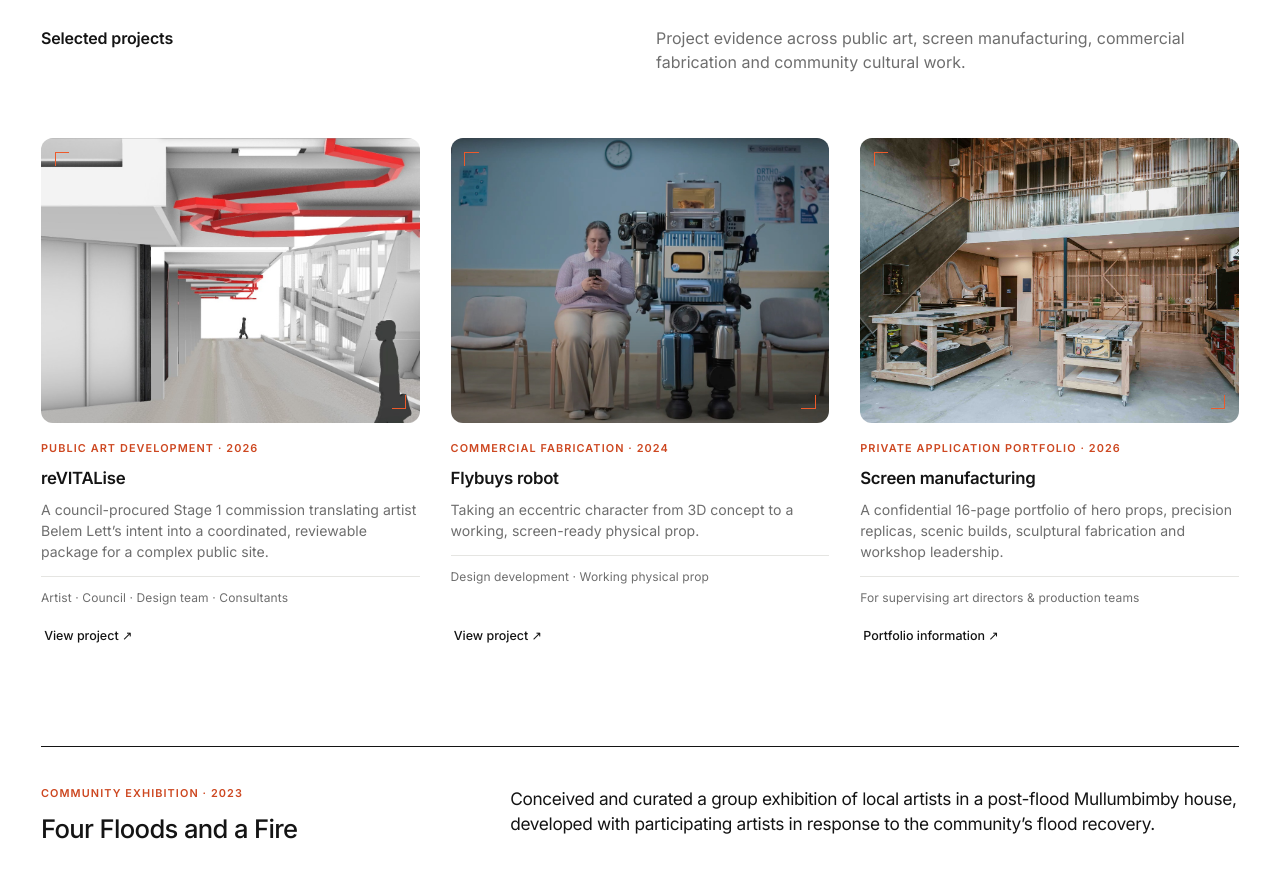
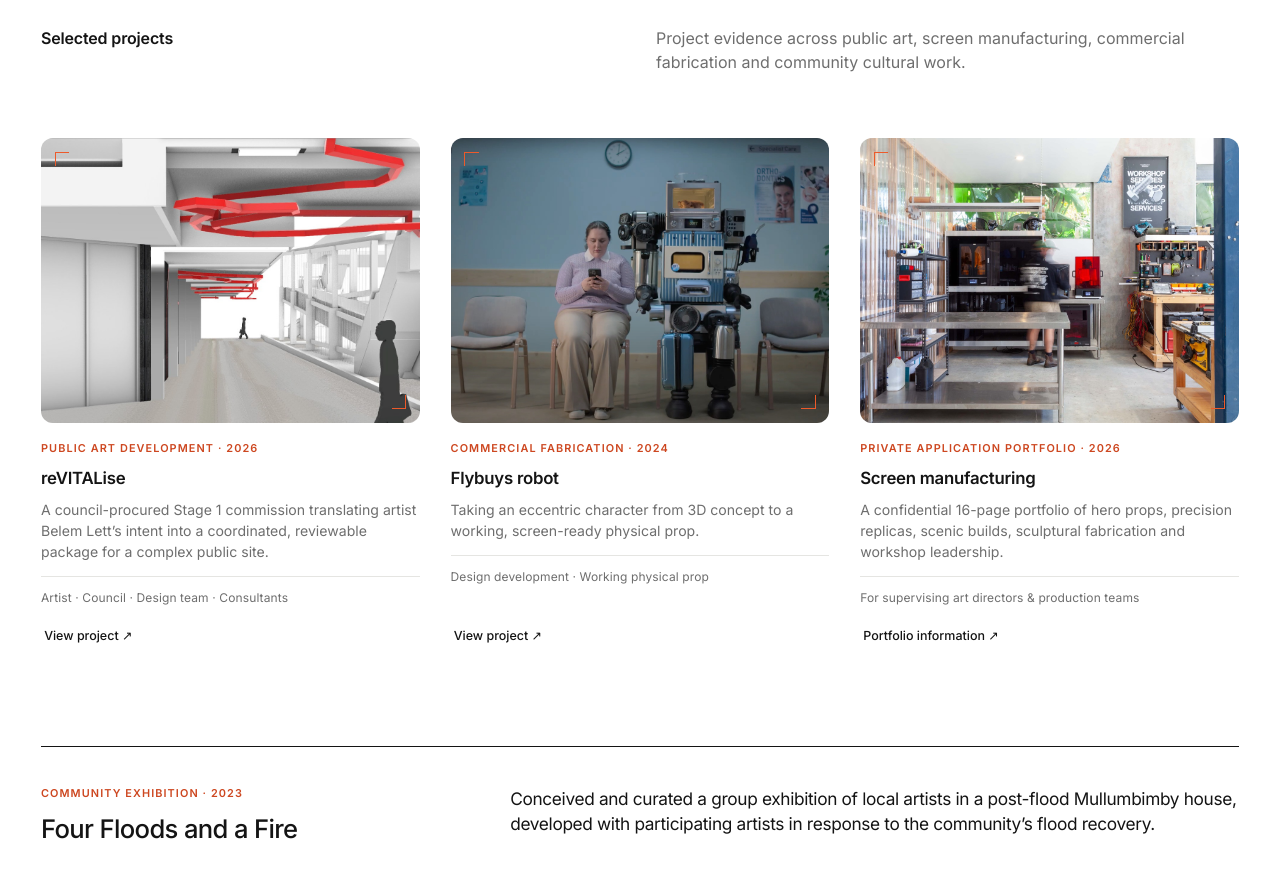
Before and after one commit to tradearts/brycenoakes.net, a plain HTML site: page index.html in a window 1280 px wide. Shown: the part 2100-2969 px from the top of the page. Drawn offline with Linux system fonts and the light colour scheme.

Commit message:
Restore active workshop image on screen card

```diff
--- a/index.html
+++ b/index.html
@@ -162,11 +162,11 @@
 
         <article class="work-card reveal">
           <figure class="work-card-image screen-pack-image">
-            <img src="/images/studio/workshop-wide.jpg"
-                 srcset="/images/studio/workshop-wide-1400.jpg 1400w, /images/studio/workshop-wide.jpg 2738w"
+            <img src="/images/studio/workshop-active.jpg"
+                 srcset="/images/studio/workshop-active-1400.jpg 1400w, /images/studio/workshop-active.jpg 2738w"
                  sizes="(max-width: 720px) 100vw, 32vw"
                  width="2738" height="1825" loading="lazy"
-                 alt="Bryce Noakes in the Trade Arts workshop surrounded by digital-fabrication and finishing equipment">
+                 alt="Workshop production in motion at Trade Arts, with 3D printers, tools and fabrication benches">
           </figure>
           <p class="work-type">Private application portfolio · 2026</p>
           <h3><a href="/cv/#screen-pack">Screen manufacturing</a></h3>
```
